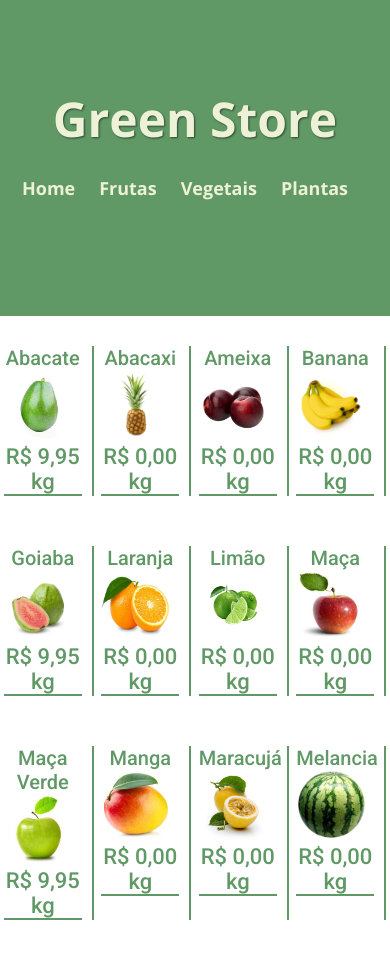
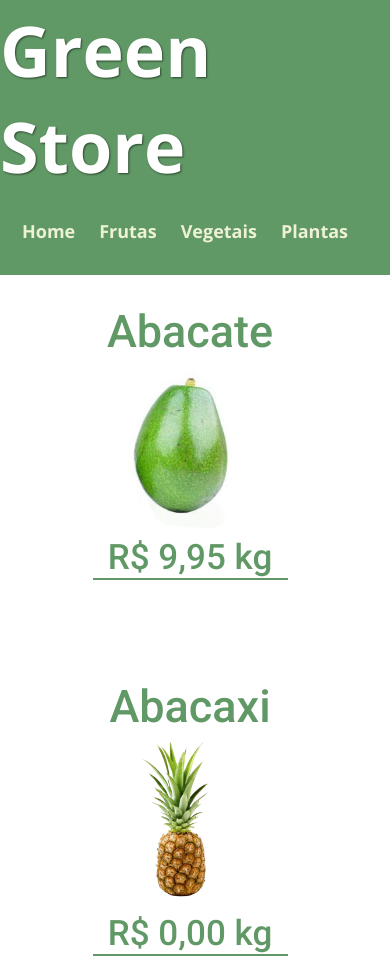
Before and after one commit to lucasaros/GreenStore, a plain HTML site: page frutas.html in a window 390 px wide. Shown: the top 959 px of the page. Drawn offline with nearby package versions, Linux system fonts and the light colour scheme.

Commit message:
Responsividade

```diff
--- a/estilos/style.css
+++ b/estilos/style.css
@@ -20,7 +20,7 @@ body {
 .cabecalho {
     padding: 20px 0px 50px 0px;
     background-color: var(--cor001);
-    height: 30%;
+    height: 25%;
     display: flex;
     flex-direction: column;
     align-items: center;
@@ -30,7 +30,7 @@ body {
 
 .cabecalho_titulo {
     font-family: 'Open Sans', sans-serif;
-    font-size: 1.5em;
+    font-size: 90px;
     text-align: center;
     padding-bottom: 40px;
     padding-top: 50px;
@@ -60,6 +60,9 @@ body {
     font-size: 19px;
     color: white;
     transition: 0.2s;
+    background-color: #60996627;
+    padding: 8px;
+    border-radius: 6px;
 }
 
 .apresentacao_conteudo {
@@ -99,6 +102,11 @@ body {
     width: 90%;
 }
 
+.apresentacao_conteudo_colunas_itens_imagens:hover {
+    width: 94%;
+    transition: 0.3s;
+}
+
 .rodape {
     background-color: var(--cor001);
     padding: 30px;
@@ -109,3 +117,35 @@ body {
     color: white;
     font-weight: 400;
 }
+
+@media (max-width: 534px) {
+
+    .cabecalho_titulo {
+        font-size: 70px;
+    }
+
+
+    .apresentacao_conteudo_colunas {
+        display: flex;
+        flex-direction: column;
+        align-items: center;
+        gap: 100px;
+     }
+
+     .apresentacao_conteudo_colunas_itens {
+
+        background-color: white;
+        width: 50%;
+        border: none;
+    }
+
+    .apresentacao_conteudo_colunas_itens_titulo {
+        font-size: 45px;
+    }
+
+    .apresentacao_conteudo_colunas_itens_preco {
+        font-size: 35px;
+    }
+
+
+}
--- a/estilos/style2.css
+++ b/estilos/style2.css
@@ -18,7 +18,7 @@ body {
 .cabecalho2 {
     padding: 20px 0px 50px 0px;
     background-color: #60996658;
-    height: 30%;
+    height: 25%;
     display: flex;
     flex-direction: column;
     align-items: center;
@@ -33,11 +33,11 @@ body {
     gap: 60px;
 
     height: 100vh;
-    justify-content: center;
+    padding-top: 5%;
 }
 
 .apresentacao_opcoes_titulo {
-    font-size: 2em;
+    font-size: 50px;
     text-shadow: 1px 1px 2px rgba(0, 0, 0, 0.528);
     color: #EDF1D6;
 }
--- a/frutas.html
+++ b/frutas.html
@@ -4,7 +4,7 @@
     <meta charset="UTF-8">
     <meta http-equiv="X-UA-Compatible" content="IE=edge">
     <meta name="viewport" content="width=device-width, initial-scale=1.0">
-    <title>Lojinha</title>
+    <title>Frutas | Green Store</title>
     <link rel="stylesheet" href="estilos/style.css">
 </head>
 <body>
```
Also changed, not shown: index.html (+1 -1 lines).
